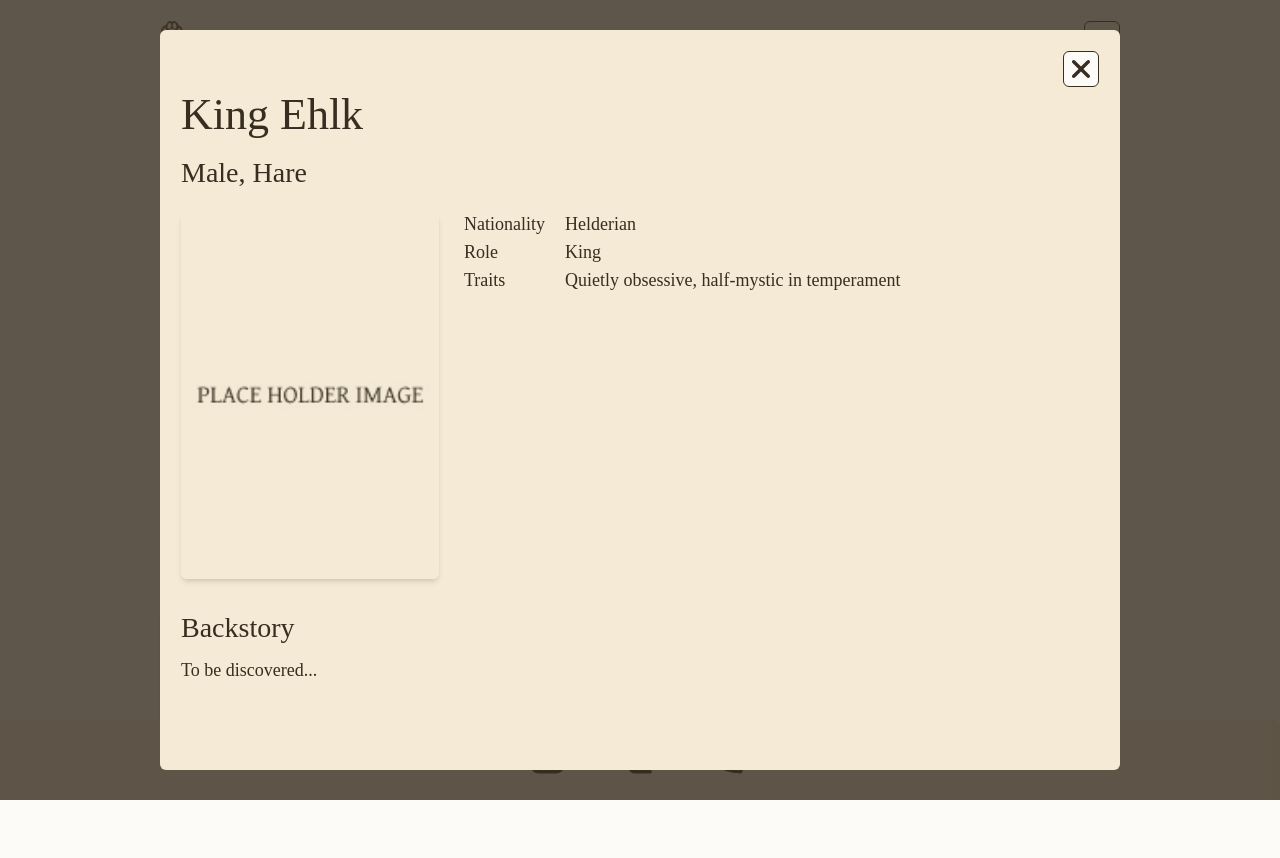
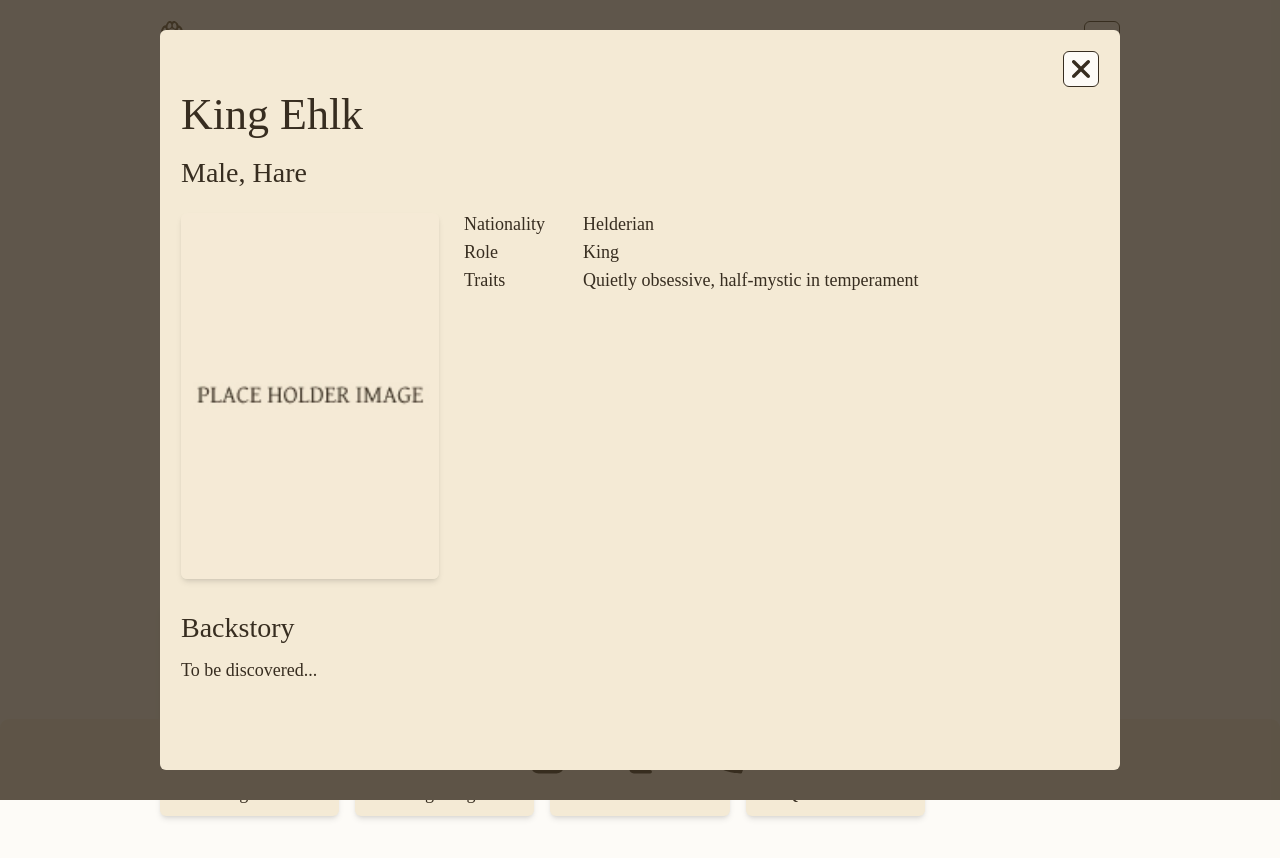
Before and after one commit to Pelcran-Tales/pelcran-tales-app, a React (Vite) app: page /characters in a window 1280 px wide. Both pictures are taken after a click on the element "King Ehlk". Shown: the top 858 px of the page. Built offline with nearby package versions, Linux system fonts and the light colour scheme.

Commit message:
Tailwind updated to fix previous push

```diff
--- a/src/components/CharacterInfoCard.jsx
+++ b/src/components/CharacterInfoCard.jsx
@@ -21,42 +21,39 @@ export default function CharacterInfoCard({
         {subtitle}
       </h4>
 
-      {/* RESPONSIVE: image + body1 */}
-      <div className="flex flex-col md:flex-row md:items-start gap-6 mb-8">
+      {/* RESPONSIVE IMAGE + TABLE */}
+      <div className="flex flex-col md:flex-row md:items-start gap-6 mb-8 w-full">
 
-        {/* Image */}
+        {/* Full-width responsive image on mobile / fixed-ratio on desktop */}
+        <div className="w-full md:w-[258px] md:flex-shrink-0">
+          <div className="w-full aspect-[258/366]">
             <img
               src={image}
               alt={title}
-          className="
-            w-[258px]
-            max-w-[258px]
-            aspect-[258/366]
-            object-cover
-            rounded-[6px]
-            shadow-md
-            flex-shrink-0
-          "
+              className="w-full h-full object-cover rounded-[6px] shadow-md"
             />
+          </div>
+        </div>
 
-        {/* Body 1 */}
+        {/* Body Table */}
         <table className="table-fixed border-collapse w-full">
           <tbody>
             {bodyTable?.map((row, i) => (
               <tr key={i} className="align-top">
                 {/* Left column */}
-          <td className="w-24 pr-1.5 pb-1.5 align-top">
+                <td className="w-28 pr-2 pb-1.5 align-top">
                   <h6 className="font-heading text-h6">{row.label}</h6>
                 </td>
 
-          {/* Right column — fully responsive & wraps */}
-          <td className="text-body font-body break-words pl-1.5 pb-1.5">
+                {/* Right column */}
+                <td className="text-body font-body break-words pl-2 pb-1.5">
                   {row.value}
                 </td>
               </tr>
             ))}
           </tbody>
         </table>
+
       </div>
 
       {/* Section Title */}
--- a/src/components/MiniCard.jsx
+++ b/src/components/MiniCard.jsx
@@ -4,7 +4,7 @@ const MiniCard = ({ title, img, onClick }) => {
   return (
     <div
       onClick={onClick}
-      className="w-[150px] h-[186px] p-3 bg-[#F4EAD5] rounded-[6px] cursor-pointer
+      className="min-w-[150px] min-h-[186px] w-full p-3 bg-[#F4EAD5] rounded-[6px] cursor-pointer
                  flex flex-col items-center shadow-md"
     >
       {/* IMAGE — always square */}
--- a/tailwind.config.js
+++ b/tailwind.config.js
@@ -5,6 +5,27 @@ module.exports = {
     "./index.html",
     "./src/**/*.{js,jsx,ts,tsx}",
   ],
+
+  // ⭐ This is where the safelist goes
+  safelist: [
+    // MiniCard responsive grid
+    "grid-cols-2",
+    "sm:grid-cols-3",
+    "md:grid-cols-4",
+    "lg:grid-cols-5",
+
+    // CharacterInfoCard responsive layout
+    "md:flex-row",
+    "w-full",
+    "md:w-[258px]",
+    "aspect-[258/366]",
+    "rounded-[6px]",
+
+    // MiniCard sizes
+    "min-w-[150px]",
+    "min-h-[186px]",
+  ],
+
   theme: {
     extend: {
       colors: {
```
Lines whose indentation alone changed are shown as unchanged.
